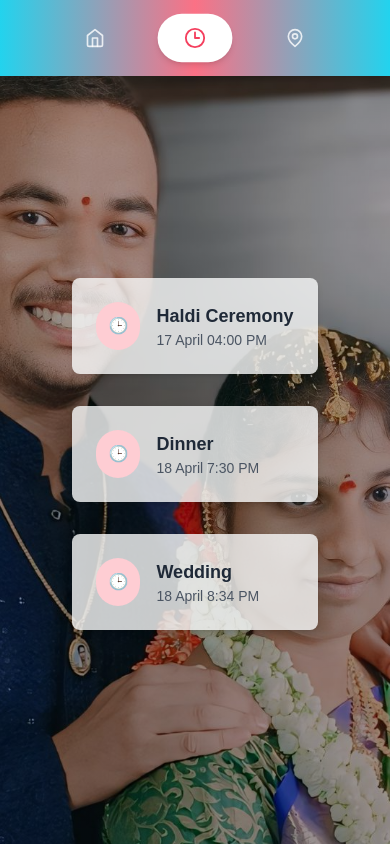
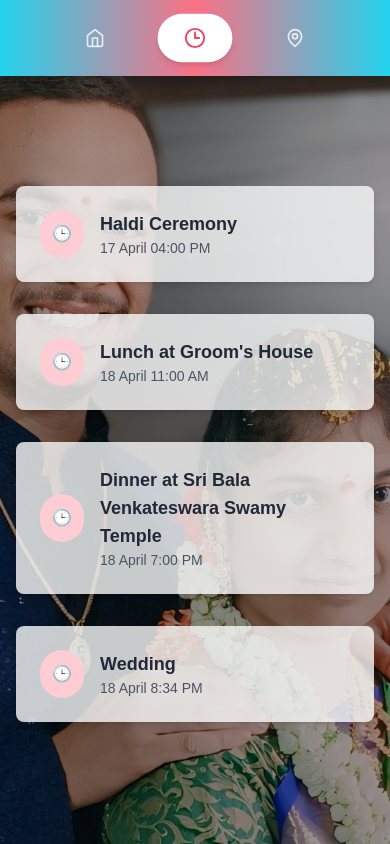
Before and after one commit to KishoreMuthyala/mywedding, a React (Vite) app: page / in a window 390 px wide. Both pictures are taken after a click on the element "April 18th, 2025". Built offline with nearby package versions, Linux system fonts and the light colour scheme.

Commit message:
fix: update heart image size in Home component and adjust schedule events for clarity

```diff
--- a/src/components/Home.tsx
+++ b/src/components/Home.tsx
@@ -51,7 +51,7 @@ const Home = ({ setActiveTab }: HomeProps) => {
                 <img
                     src={heartImageSrc}
                     alt="Heart"
-                    className="inline-block w-20 h-20"
+                    className="inline-block w-14 h-14 md:w-20 md:h-20"
                 />{" "}
                 Saranya
             </h1>
--- a/src/components/Schedule.tsx
+++ b/src/components/Schedule.tsx
@@ -10,8 +10,12 @@ const Schedule = () => {
                         event: "Haldi Ceremony",
                     },
                     {
-                        time: "18 April 7:30 PM",
-                        event: "Dinner",
+                        time: "18 April 11:00 AM",
+                        event: "Lunch at Groom's House",
+                    },
+                    {
+                        time: "18 April 7:00 PM",
+                        event: "Dinner at Sri Bala Venkateswara Swamy Temple",
                     },
                     { time: "18 April 8:34 PM", event: "Wedding" },
                 ].map((item, index) => (
```
